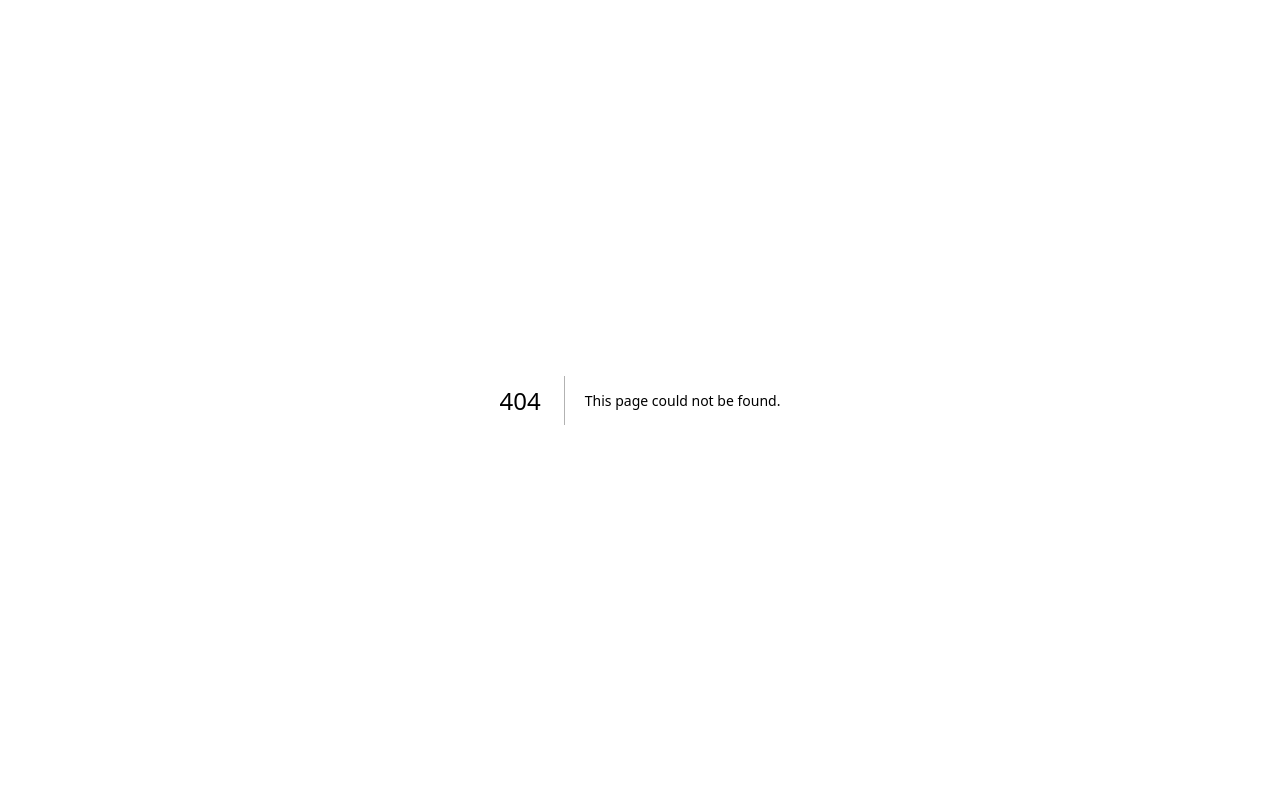
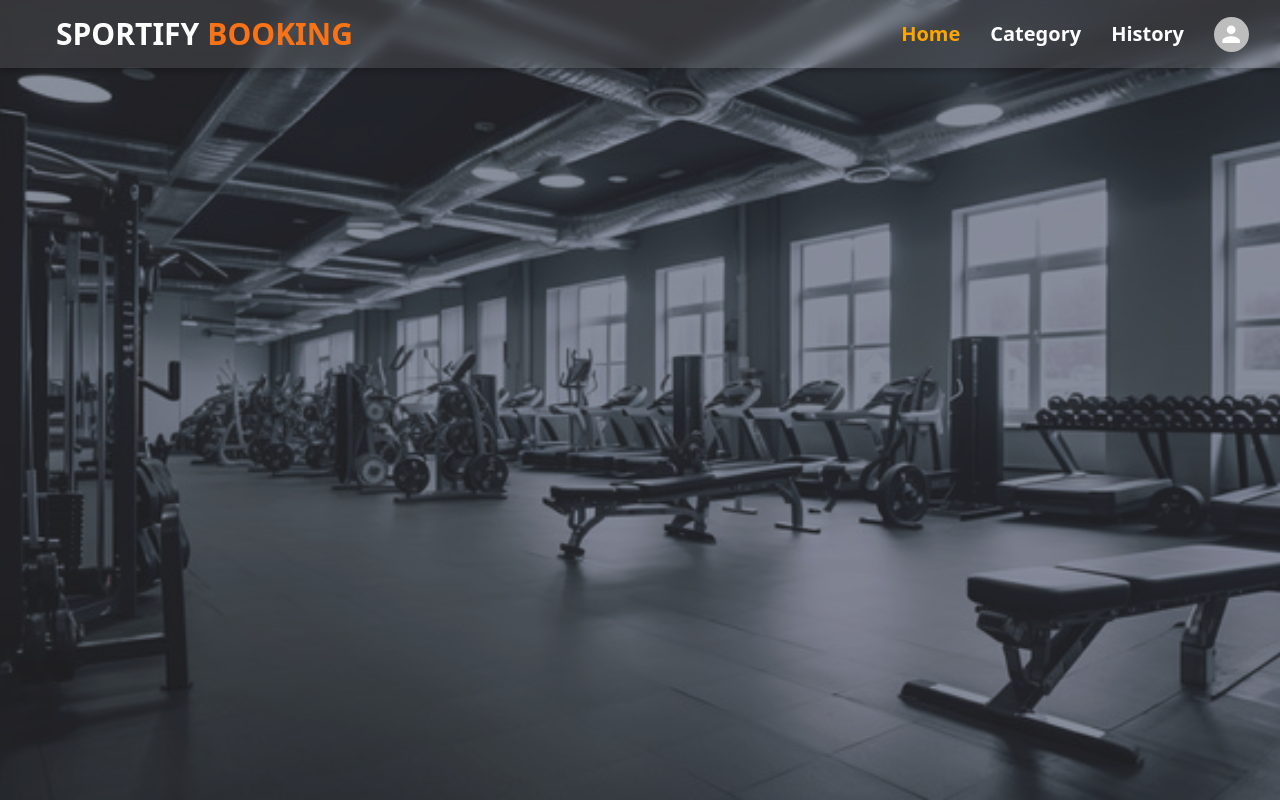
Before and after one commit to Jameabird/sportify-booking, a Next.js app: page /home in a window 1280 px wide. Before the commit this address had no page. Built offline with nearby package versions, Linux system fonts and the light colour scheme.

Commit message:
user_settingV.4&&Topbar_user

```diff
--- a/src/app/(pages)/(user)/category/page.jsx
+++ b/src/app/(pages)/(user)/category/page.jsx
@@ -2,7 +2,7 @@
 import React, { useState, useEffect } from "react";
 import { useRouter } from "next/navigation";
 import "./ChooseField.css";
-import TopBar from "@components/Topbar";
+import TopBar_User from "@components/Topbar_User";
 
 const ChooseField = () => {
   const [isClient, setIsClient] = useState(false);
@@ -54,7 +54,7 @@ const ChooseField = () => {
         zIndex: -1
       }}
     >
-      <TopBar textColor={"white"}/>
+      <TopBar_User textColor={"white"}/>
       <div className="choose-field-container">
         <h1 className="title">CHOOSE FIELD</h1>
         <div className="fields">
--- /dev/null
+++ b/src/app/(pages)/(user)/home/page.jsx
@@ -0,0 +1,38 @@
+"use client";
+import React,{useState,useEffect} from "react";
+import "@app/globals.css";
+import { Box, useTheme } from "@mui/material";
+import TopBar_User from "@components/Topbar_User";
+
+export default function Home() {
+  return (
+    <div className="app" style={{ display: "flex", height: "100vh" }}>
+      <main className="content" style={{ flex: 1, overflowY: "auto" }}>
+        {/* พื้นหลังเลเยอร์ */}
+        <div
+          className="absolute top-0 left-0 h-full w-full bg-cover bg-center"
+          style={{
+            backgroundImage: "url('/gym_bg2.jpg')",
+            backgroundColor: "rgba(70, 80, 100, 0.7)",
+            backgroundBlendMode: "multiply",
+            opacity: 0.9,
+            zIndex: -1
+          }}
+        />
+        <div className="relative h-full w-full">
+        {/* เมื่อมีการใช้ครบ 12 ช่องแล้วจะสร้าง row ใหม่(บรรทัดใหม่) */}
+          <div className="grid grid-rows-auto gap-2">
+            {/* สร้าง grid ให้มีขนาด 12 ช่องเท่าๆกัน ต่อ 1 บรรทัด  สามารถปรับลด ช่องได้ */}
+            <div className="grid grid-cols-12">
+              {/* จองพื้นที่ไว้ 12 คอลัมภ์ */}
+              <div className="col-span-12">
+                <TopBar_User textColor={"white"} />
+              </div>
+
+            </div>
+          </div>
+        </div>
+      </main>
+    </div>
+  );
+}
--- a/src/app/(pages)/(user)/login/page.jsx
+++ b/src/app/(pages)/(user)/login/page.jsx
@@ -3,12 +3,23 @@ import React, { useState } from "react";
 import { Box, TextField, Button, IconButton, InputAdornment } from "@mui/material";
 import { Visibility, VisibilityOff } from "@mui/icons-material";
 import TopBar from "@components/Topbar";
+import { useRouter } from "next/navigation"; // Import useRouter
 
 const LoginPage = () => {
   const [showPassword, setShowPassword] = useState(false);
-
+  const [email, setEmail] = useState(""); // Manage email state
+  const [password, setPassword] = useState(""); // Manage password state
+  const router = useRouter(); // Get router object to navigate
   const handleTogglePasswordVisibility = () => {
     setShowPassword(!showPassword);
+  };
+
+  // Handle login form submission
+  const handleLogin = () => {
+    // Here, you can add your authentication logic (e.g., verify credentials)
+    // For now, we'll just assume login is successful
+    // Simulating a successful login and then redirecting to Home page
+    router.push("/home"); // Navigate to the Home page
   };
 
   return (
@@ -51,6 +62,8 @@ const LoginPage = () => {
                   variant="outlined"
                   fullWidth
                   sx={{ marginBottom: "16px" }}
+                  value={email}
+                  onChange={(e) => setEmail(e.target.value)} // Update email state
                 />
                 <TextField
                   label="Password"
@@ -58,6 +71,8 @@ const LoginPage = () => {
                   variant="outlined"
                   fullWidth
                   sx={{ marginBottom: "16px" }}
+                  value={password}
+                  onChange={(e) => setPassword(e.target.value)} // Update password state
                   InputProps={{
                     endAdornment: (
                       <InputAdornment position="end">
@@ -94,6 +109,7 @@ const LoginPage = () => {
                       backgroundColor: "#ff9800",
                     },
                   }}
+                  onClick={handleLogin} // Handle login button click
                 >
                   Login
                 </Button>
--- a/src/app/(pages)/(user)/search/page.jsx
+++ b/src/app/(pages)/(user)/search/page.jsx
@@ -3,6 +3,7 @@ import React, { useState } from "react";
 import "./Search.css";
 import places from "./places";
 import TopBar from "../../components/Topbar";
+import TopBar_User from "../../components/Topbar_User";
 
 function SearchPages() {
   const [search, setSearch] = useState("");
@@ -13,7 +14,7 @@ function SearchPages() {
 
   return (
     <div>
-      <TopBar />
+      <TopBar_User />
       <div className="container">
         <h2 className="header">Your location: Pattaya</h2>
         <div className="main-content">
--- a/src/app/(pages)/(user)/setting/page.jsx
+++ b/src/app/(pages)/(user)/setting/page.jsx
@@ -2,7 +2,7 @@
 import React, { useState } from "react";
 import { Box, Avatar, TextField, Button, IconButton, Typography, Select, MenuItem, FormControl, InputLabel } from "@mui/material";
 import CameraAltIcon from "@mui/icons-material/CameraAlt";
-import TopBar from "../../components/Topbar";
+import TopBar_User from "../../components/Topbar_User";
 
 export default function Profile() {
   const [isEditing, setIsEditing] = useState(false);
@@ -66,13 +66,24 @@ export default function Profile() {
   };
 
   return (
-    <Box display="flex" flexDirection="column" height="100vh" width="100vw" sx={{ backgroundColor: "#f4f4f4" }}>
-      <TopBar />
+    <Box display="flex" flexDirection="column" height="100vh" width="100vw" sx={{ backgroundColor: "#f4f4f4", position: "relative" }}>
+      {/* Set fixed background */}
+      <Box sx={{
+        position: "fixed",
+        top: 0,
+        left: 0,
+        width: "100%",
+        height: "100%",
+        backgroundColor: "#f4f4f4", // Same color as the page background
+        zIndex: -1,
+      }} />
+
+      <TopBar_User />
 
       <Box display="flex" flexDirection="column" alignItems="center" justifyContent="center" flexGrow={1} width="100%" height="100%" sx={{ paddingTop: "80px" }}>
         <Box display="flex" flexDirection="column" alignItems="center" justifyContent="center" width="100%" maxWidth="400px" sx={{ backgroundColor: "#fff", borderRadius: "8px", padding: "20px", boxShadow: "0 4px 8px rgba(0, 0, 0, 0.1)" }}>
-          {/* Only show the profile information if we're not in the Change Password mode */}
-          {!isChangingPassword && (
+          {/* Profile or Change Password content */}
+          {!isChangingPassword ? (
             <>
               <Box position="relative" textAlign="center" mb={2}>
                 <Avatar src={profileImage} alt="Profile Picture" sx={{ width: "100px", height: "100px", border: "2px solid #ddd", margin: "0 auto" }} />
@@ -85,7 +96,6 @@ export default function Profile() {
                     <CameraAltIcon />
                   </IconButton>
                 )}
-                {/* Hidden file input */}
                 <input
                   id="profile-image-input"
                   type="file"
@@ -180,10 +190,13 @@ export default function Profile() {
                 </Box>
               </Box>
             </>
-          )}
+          ) : (
+            <>
+              <Typography variant="h6" sx={{ fontWeight: "bold", marginBottom: "20px" }}>
+                Change Password
+              </Typography>
 
               {/* Change Password Form */}
-          {isChangingPassword && (
               <Box width="100%" display="flex" flexDirection="column" gap={2}>
                 <TextField
                   label="Old Password"
@@ -218,6 +231,7 @@ export default function Profile() {
                   Cancel
                 </Button>
               </Box>
+            </>
           )}
         </Box>
       </Box>
--- /dev/null
+++ b/src/app/(pages)/components/Topbar_User.jsx
@@ -0,0 +1,111 @@
+"use client";
+import { Box, Avatar, Menu, MenuItem, Typography } from "@mui/material";
+import Link from "next/link";
+import React, { useState } from "react";
+import { usePathname, useRouter } from "next/navigation";
+
+const TopBar_User = (props) => {
+  const [anchorEl, setAnchorEl] = useState(null); // State for menu anchor element
+  const [isOpen, setIsOpen] = useState(false); // State for dropdown visibility
+  const currentPath = usePathname(); // Use to check the current path
+  const router = useRouter(); // Use for navigation
+
+  // Open the menu when the avatar is clicked
+  const handleAvatarClick = (event) => {
+    setAnchorEl(event.currentTarget);
+    setIsOpen(true);
+  };
+
+  // Close the menu
+  const handleClose = () => {
+    setIsOpen(false);
+    setAnchorEl(null);
+  };
+
+  // Handle Sign Out
+  const handleSignOut = () => {
+    localStorage.removeItem("userToken");
+    router.push("/login");
+  };
+
+  // Handle Settings Click
+  const handleSettingsClick = () => {
+    router.push("/setting");
+  };
+
+  const getLinkStyle = (path) => ({
+    padding: "0 15px", // Consistent padding with TopBar.jsx
+    color: currentPath === path ? "orange" : props.textColor,
+    fontSize: "1.25rem", // Match font size
+    fontWeight: "bold",
+    cursor: "pointer",
+    textDecoration: "none",
+    "&:hover": {
+      color: "#868dfb",
+    },
+  });
+
+  return (
+    <Box
+      display="flex"
+      justifyContent="space-between"
+      alignItems="center"
+      p={2}
+      sx={{
+        backgroundColor: "rgba(255, 255, 255, 0.1)", // สีโปร่งใส
+        backdropFilter: "blur(7px)", // เบลอพื้นหลัง
+        WebkitBackdropFilter: "blur(7px)", // สำหรับ Safari
+        boxShadow: "0px 3px 5px rgba(0, 0, 0, 0.2)" // เพิ่มเงา
+      }}
+    >
+      <Box display="flex" alignItems="center">
+        <Link href="/">
+          <div className="text-3xl font-bold flex pl-10">
+            <div style={{ color: props.textColor }}>SPORTIFY</div>
+            <div className="pl-2 text-orange-500">BOOKING</div>
+          </div>
+        </Link>
+      </Box>
+      <Box display="flex" alignItems="center">
+        <Link href="/home" style={getLinkStyle("/home")}>
+          Home
+        </Link>
+        <Link href="/category" style={getLinkStyle("/category")}>
+          Category
+        </Link>
+        <Link href="/history" style={getLinkStyle("/history")}>
+          History
+        </Link>
+        <Box sx={{ padding: "0 15px" }}>
+          <Avatar
+            sx={{ cursor: "pointer", width: 35, height: 35 }}
+            onClick={handleAvatarClick}
+            alt="User Logo"
+          />
+        </Box>
+      </Box>
+      <Menu
+        anchorEl={anchorEl}
+        open={isOpen}
+        onClose={handleClose}
+        anchorOrigin={{
+          vertical: "bottom",
+          horizontal: "right",
+        }}
+        transformOrigin={{
+          vertical: "top",
+          horizontal: "right",
+        }}
+      >
+        <MenuItem onClick={handleSettingsClick}>
+          <Typography variant="body1">Settings</Typography>
+        </MenuItem>
+        <MenuItem onClick={handleSignOut}>
+          <Typography variant="body1">Sign Out</Typography>
+        </MenuItem>
+      </Menu>
+    </Box>
+  );
+};
+
+export default TopBar_User;
```
Lines whose indentation alone changed are shown as unchanged.
